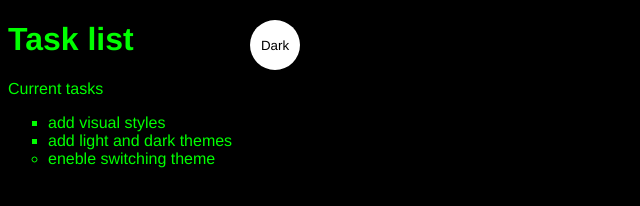
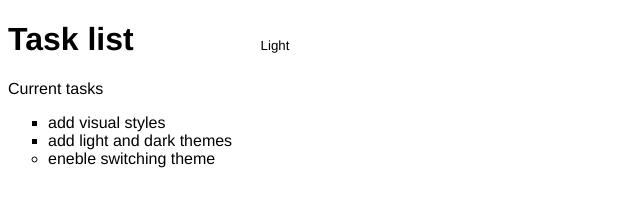
Before and after one commit to ErickMeucci/Curso-fundacaobradesco-html-javascript-css, a plain HTML site: page index.html in a window 1280 px wide. Both pictures are taken after a click on the button "Dark". Shown: the whole page, without its empty margins (0-640 px from the left). Drawn offline with Linux system fonts and the light colour scheme.

Commit message:
corrigido

```diff
--- a/app.js
+++ b/app.js
@@ -2,15 +2,15 @@
 const switcher = document.querySelector('.btn');
 
 switcher.addEventListener('click',function(){
-    document.body.ClassList.toggle('dark-theme')
+    document.body.classList.toggle('dark-theme')
 
 
     var className = document.body.className;
     if(className == 'light-theme') {
-        this.texContent = "dark"
         console.log('current class name: '+ className);
+        this.textContent = "dark"
     }
     else{
-        this.texContent = "Light";
+        this.textContent = "Light";
     }
 });
```
Also changed, not shown: index.html (+1 -1 lines).
